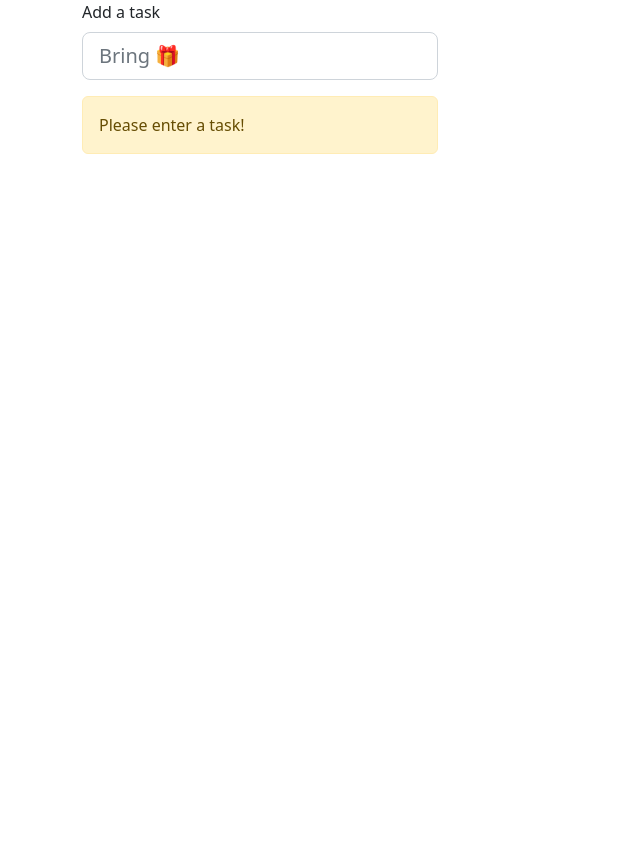
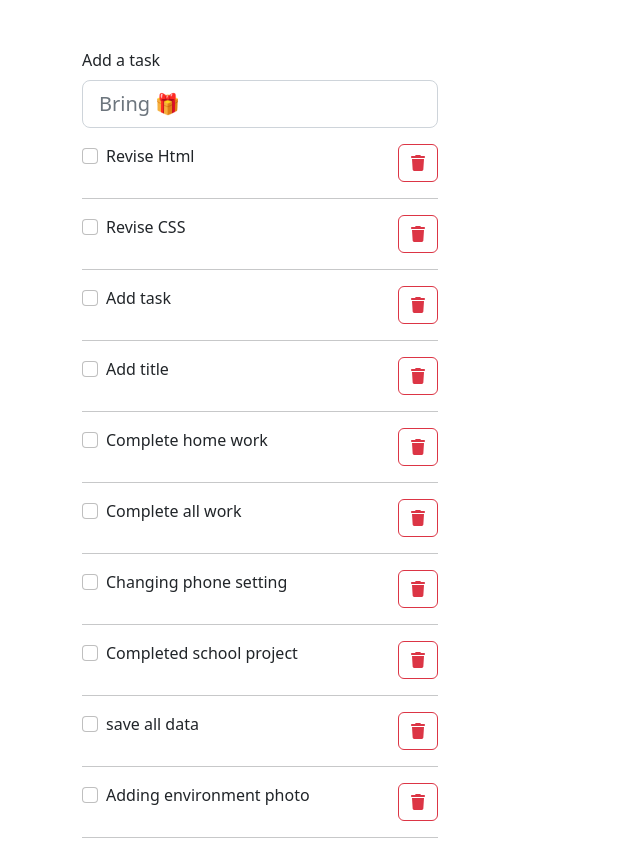
Before and after one commit to AniketYadav007/todoApp-django-2023, a Django app: page / in a window 1280 px wide. Shown: the whole page, without its empty margins (0-640 px from the left). Before the commit the page ends 154 px from the top, so only its background shows below. Run offline with Django 4.2, Linux system fonts and the light colour scheme; data comes from the database, SQL or seed files in the repository; both versions use the stored data as it was after the commit.

Commit message:
todoapp changes

```diff
--- a/core/urls.py
+++ b/core/urls.py
@@ -22,4 +22,5 @@ urlpatterns = [
     path('', views.index, name="home"), # for home page
     path('todo/add', views.add_task, name="add"), # for adding task
     path('todo/update/<int:id>', views.update_task, name="update"),
+    path('todo/delete/<int:id>', views.delete_task, name="delete"),
 ]
--- a/home/views.py
+++ b/home/views.py
@@ -1,14 +1,23 @@
-from django.shortcuts import render
+from django.shortcuts import render, redirect
+from .models import Task
 
 # Create your views here.
 def index(request):
-    context = {}
+    context = {
+        'task_list' : Task.objects.all()
+    }
     return render(request, 'index.html', context)
 
 def add_task(request):
-    context = {}
-    return render(request, 'todo_list.html', context)
+    if request.method == 'POST':
+        task = request.POST.get('task')
+        if len(task) >= 2:
+            Task.objects.create(title=task)
+    redirect('home')
 
 def update_task(request, id):
     context = {}
     return render(request, 'todo_list.html', context)
+
+def delete_task(request, id):
+    pass
--- a/templates/index.html
+++ b/templates/index.html
@@ -10,7 +10,15 @@
   <!-- Bootstrap CSS v5.2.1 -->
   <link href="https://cdn.jsdelivr.net/npm/bootstrap@5.2.1/dist/css/bootstrap.min.css" rel="stylesheet"
     integrity="sha384-iYQeCzEYFbKjA/T2uDLTpkwGzCiq6soy8tYaI1GyVh/UjpbCx/TYkiZhlZB6+fzT" crossorigin="anonymous">
+  <!-- FontAwesome 6.2.0 CSS -->
+  <link rel="stylesheet" href="https://cdnjs.cloudflare.com/ajax/libs/font-awesome/6.2.0/css/all.min.css"
+      integrity="sha512-xh6O/CkQoPOWDdYTDqeRdPCVd1SpvCA9XXcUnZS2FmJNp1coAFzvtCN9BmamE+4aHK8yyUHUSCcJHgXloTyT2A=="
+      crossorigin="anonymous" referrerpolicy="no-referrer" />
 
+  <!-- (Optional) Use CSS or JS implementation -->
+  <script src="https://cdnjs.cloudflare.com/ajax/libs/font-awesome/6.2.0/js/all.min.js"
+      integrity="sha512-naukR7I+Nk6gp7p5TMA4ycgfxaZBJ7MO5iC3Fp6ySQyKFHOGfpkSZkYVWV5R7u7cfAicxanwYQ5D1e17EfJcMA=="
+      crossorigin="anonymous" referrerpolicy="no-referrer"></script>
 </head>
 
 <body>
--- a/templates/todo_list.html
+++ b/templates/todo_list.html
@@ -1,4 +1,4 @@
-<div id="todo-list">
+<div id="todo-list" class="pt-5">
     <form class="d-flex">
         <div class="col">
             <div class="mb-3">
@@ -9,12 +9,18 @@
         </div>
     </form>
     <div class="col">
-        {% for item in tasks %}
+        {% for item in task_list %}
+        <div class="d-flex justify-content-between">
         <div class="form-check form-check-inline">
             <input class="form-check-input" type="checkbox" id="{{item.title}}"
             value="{{item.id}}">
             <label class="form-check-label" for="{{item.title}}">{{item.title}}</label>
         </div>
+        <button type="button" class="btn btn-outline-danger">
+            <i class="fa fa-trash"></i>
+        </button>
+    </div>
+    <hr>
         {% empty %}
         <div class="alert alert-warning" role="alert">
             Please enter a task!
```
Also changed, not shown: db.sqlite3.
